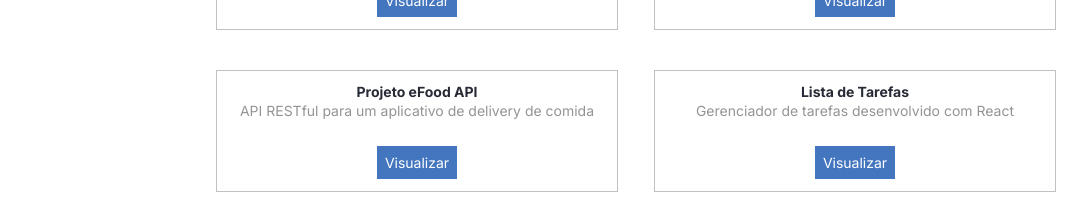
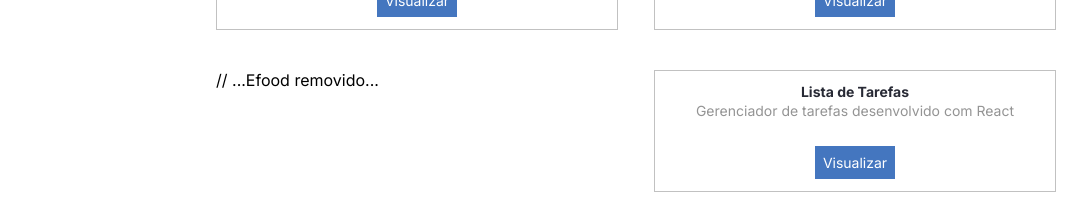
Before and after one commit to viniciussilva2504/portfolio, a React (Create React App) app: page / in a window 1280 px wide. Shown: the part 593-800 px from the top of the page, without its empty margins (96-1183 px from the left). Built offline with nearby package versions, Linux system fonts and the light colour scheme.

Commit message:
melhora README.md e manifest.json

```diff
--- a/public/index.html
+++ b/public/index.html
@@ -29,7 +29,7 @@
 <link rel="preconnect" href="https://fonts.gstatic.com" crossorigin>
 <link href="https://fonts.googleapis.com/css2?family=Inter:ital,opsz,wght@0,14..32,100..900;1,14..32,100..900&display=swap" rel="stylesheet">
 
-<title>Meus projetos</title>
+<title>Portfolio - Vinicius J. Silva</title>
 </head>
 <body>
     <noscript>You need to enable JavaScript to run this app.</noscript>
--- a/src/components/Projeto/index.tsx
+++ b/src/components/Projeto/index.tsx
@@ -36,23 +36,7 @@ export const EbacTechTalks = () => {
     </Card>
   )
 }
-export const Efood = () => {
-  return (
-    <Card>
-      <Title>Projeto eFood API</Title>
-      <Paragrafo tipo="secundario">
-        API RESTful para um aplicativo de delivery de comida
-      </Paragrafo>
-      <LinkBotao
-        href="https://efood-api-mu.vercel.app/"
-        target="_blank"
-        rel="noopener noreferrer"
-      >
-        Visualizar
-      </LinkBotao>
-    </Card>
-  )
-}
+// export const Efood removido
 export const ListaDeTarefas = () => {
   return (
     <Card>
--- a/src/containers/Projetos/index.tsx
+++ b/src/containers/Projetos/index.tsx
@@ -1,7 +1,6 @@
 import {
   ProjetoDisneyPlus,
   EbacTechTalks,
-  Efood,
   ListaDeTarefas,
   ListaDeContatos,
   CalculadoraAritmetica,
@@ -26,9 +25,7 @@ const Projetos = () => (
       <li>
         <EbacTechTalks />
       </li>
-      <li>
-        <Efood />
-      </li>
+      // ...Efood removido...
       <li>
         <ListaDeTarefas />
       </li>
```
Also changed, not shown: public/manifest.json, 2 other files (tests, documents, lock files or other folders).
